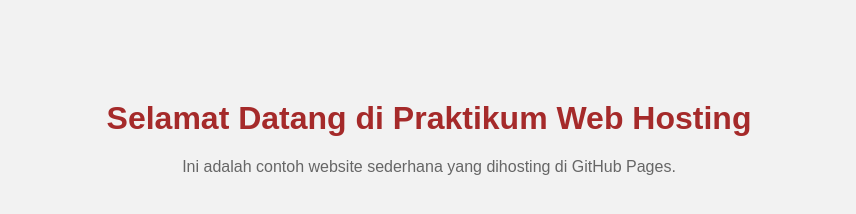
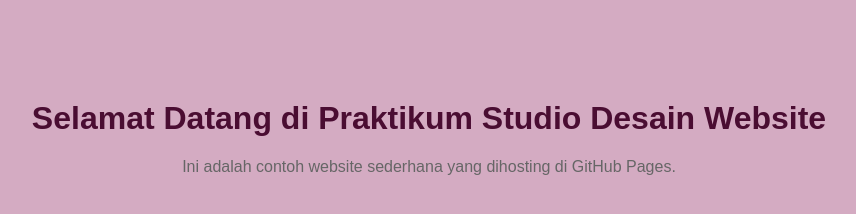
Before and after one commit to KalyaHumaida/modul10, a plain HTML site: page index.html in a window 1280 px wide. Shown: the whole page, without its empty margins (211-1067 px from the left). Drawn offline with Linux system fonts and the light colour scheme.

Commit message:
Update index.html

```diff
--- a/index.html
+++ b/index.html
@@ -3,13 +3,13 @@
 <head>
   <title>Praktikum Web Hosting</title>
   <style>
-    body { font-family: Arial, sans-serif; background-color: #f2f2f2; text-align: center; margin-top: 100px; }
-    h1 { color: #a52a2a; }
+    body { font-family: Arial, sans-serif; background-color: #d4abc2; text-align: center; margin-top: 100px; }
+    h1 { color: #4a0d32; }
     p { color: #666; }
   </style>
 </head>
 <body>
-  <h1>Selamat Datang di Praktikum Web Hosting</h1>
+  <h1>Selamat Datang di Praktikum Studio Desain Website</h1>
   <p>Ini adalah contoh website sederhana yang dihosting di GitHub Pages.</p>
 </body>
 </html>
```
